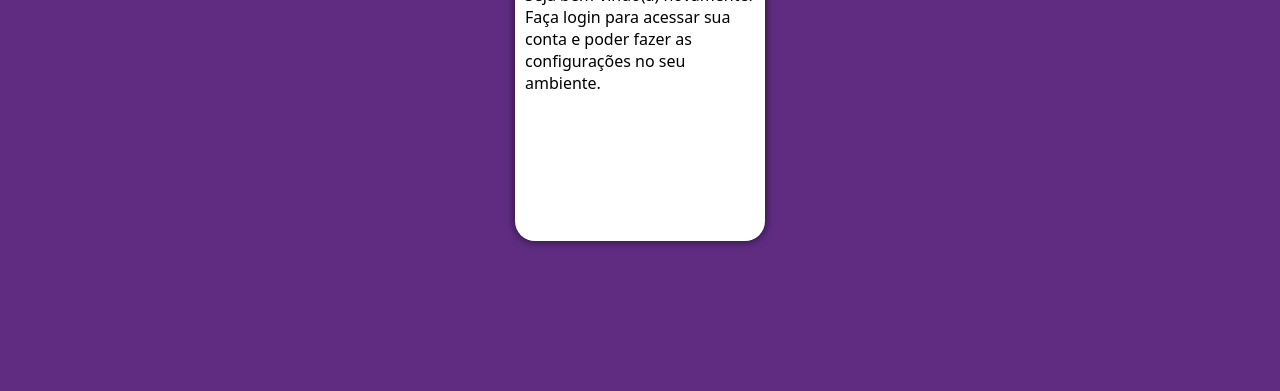
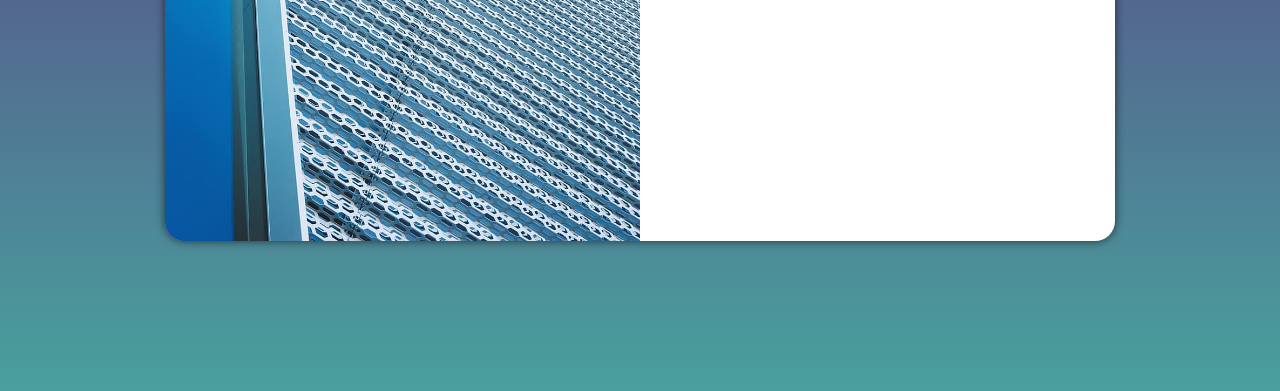
Before and after one commit to marciojosedasilvalima/projeto-login, a plain HTML site: page index.html in a window 1280 px wide. Shown: the part 409-800 px from the top of the page. Drawn offline with Linux system fonts and the light colour scheme.

Commit message:
media query para outras telas

```diff
--- /dev/null
+++ b/estilos/media-query.css
@@ -0,0 +1,58 @@
+@charset "UTF-8";
+
+/* typical device breakpoints em 2020
+-----------------------------
+Pequenas telas: até 600px
+Celular: de 600px até 768px
+Tablet: 768px até 992px
+Desktop: 992px até 1200px
+Grandes telas: acima de 1200px
+
+PALETAS DE CORES
+Verde: #49a09d
+Lilás: #5f2c82
+*/
+
+/* TABLET */
+@media screen and (min-width:768px) and (max-width:992px) {
+   body {
+      background-image: linear-gradient(to top, #49a09d, #5f2c82);
+   }
+
+   section#idlogin {
+      width: 80vw;
+   }
+
+   section#idlogin > div#idimagem {
+      float: left; /* posiciona a "div"" a esquerda */
+      width: 30%;
+      height: 100%;
+   }
+
+   section#idlogin > div#idformulario {
+      float: right; /* Posiciona a "div" a direta */
+      width: 70%;
+   }
+}
+
+/* DESKTOP E TELA GRANDES */
+@media screen and (min-width:992px) {
+   body {
+      background-image: linear-gradient(to top, #49a09d, #5f2c82);
+   }
+
+   section#idlogin {
+      width: 950px;
+   }
+
+   section#idlogin > div#idimagem {
+      float: left;
+      width: 50%;
+      height: 100%;
+   }
+
+   section#idlogin > div#idformulario {
+      float: right;
+      width: 50%;
+   }
+}
--- a/estilos/style.css
+++ b/estilos/style.css
@@ -25,7 +25,7 @@ main {
     width: 100vw;
 }
 
-section#login {
+section#idlogin {
     position: absolute;
     top: 50%;
     left: 50%;
@@ -38,9 +38,14 @@ section#login {
     height: 500px;
     border-radius: 20px;
     box-shadow: 0px 0px 10px rgba(0, 0, 0, 0.650); /* Sombra */
+
+    transition: width 1s, height 1s;
+    /* Animação, troca de uma tela pra outra mais lento */
+    transition-timing-function: ease;
+    /* e suave */
 }
 
-section#login > div#imagem {
+section#idlogin > div#idimagem {
     display: block;
     background: #5f2c82 url(../imagens/metal.jpg) no-repeat;
     background-size: cover;
@@ -48,7 +53,7 @@ section#login > div#imagem {
     height: 200px;
 }
 
-section#login > div#formulario {
+section#idlogin > div#idformulario {
     display: block;
     padding: 10px;
 }
--- a/index.html
+++ b/index.html
@@ -6,15 +6,16 @@
     <meta name="viewport" content="width=device-width, initial-scale=1.0">
     <link rel="shortcut icon" href="imagens/favicon.ico" type="image/x-icon">
     <link rel="stylesheet" href="estilos/style.css">
+    <link rel="stylesheet" href="estilos/media-query.css">
     <title>Login</title>
 </head>
 <body>
     <main>
-        <section id="login">
-            <div id="imagem">
+        <section id="idlogin">
+            <div id="idimagem">
                 <!--Aqui vai a imagem-->
             </div>
-            <div id="formulario">
+            <div id="idformulario">
                 <h1>Login</h1>
 
                 <p>Seja bem-vindo(a) novamente. Faça login para acessar sua conta e poder fazer as configurações no seu ambiente.</p>
```
